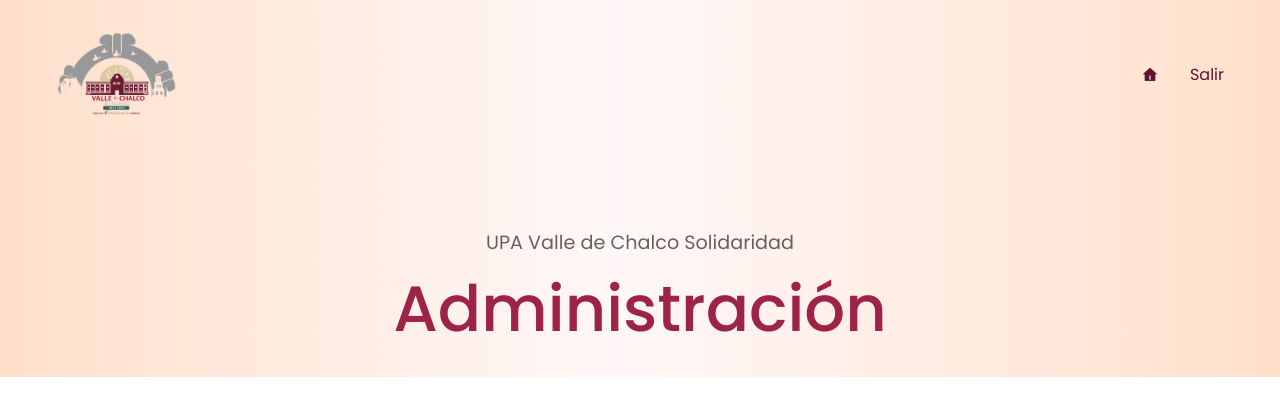
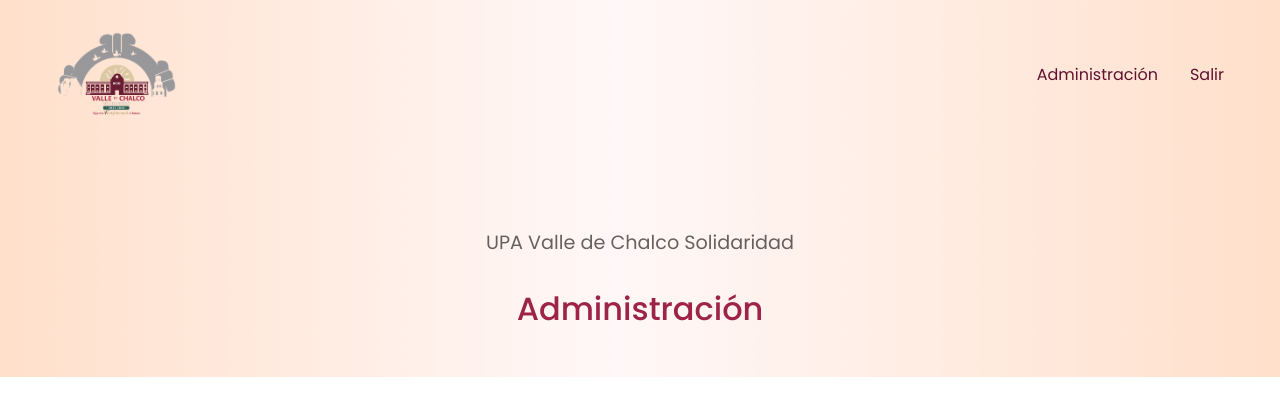
Before and after one commit to Amberage/APP-UPA, a PHP site: page /views/admin/admin.php in a window 1280 px wide. Shown: the top 420 px of the page. Run offline with PHP 8.4, Linux system fonts and the light colour scheme; the visitor is signed in with stand-in values (Sample User, id 1); some libraries are stand-ins or nearby versions.

Commit message:
Correciones de la interfaz

```diff
--- a/views/admin/admin.php
+++ b/views/admin/admin.php
@@ -1,3 +1,12 @@
+<?php
+// Iniciar sesión si aún no está iniciada
+session_start();
+
+if ($_SESSION["userType"] != "adm") {
+    header("Location: /index.html");
+}
+?>
+
 <!DOCTYPE html>
 <html lang="es">
 
@@ -22,13 +31,13 @@
                 </div>
             </div>
             <ul class="nav__links" id="nav-links">
-                <li><a href="/index.html"><span><i class="ri-home-4-fill"></i></span></a></li>
+                <li><a href="/views/admin/admin.php">Administración</a></li>
                 <li><a href="#" id="killSession">Salir</a></li>
             </ul>
         </nav>
         <div class="section__container header__container" id="home">
             <p style="color: black;">UPA Valle de Chalco Solidaridad</p>
-            <h1><span>Administración</span></h1>
+            <h1 style="font-size: 2em;"><span>Administración</span></h1>
         </div>
     </header>
 
```
